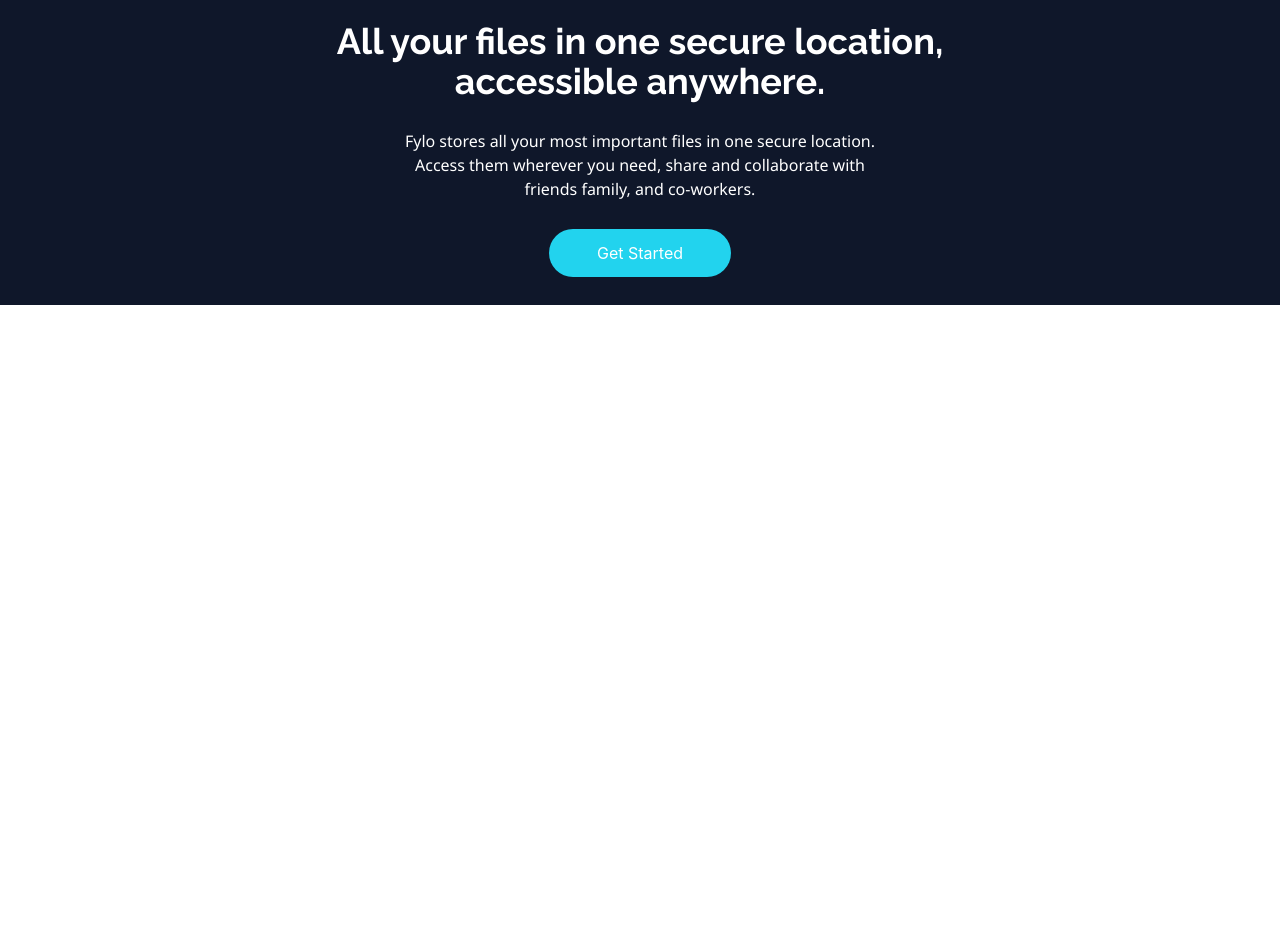
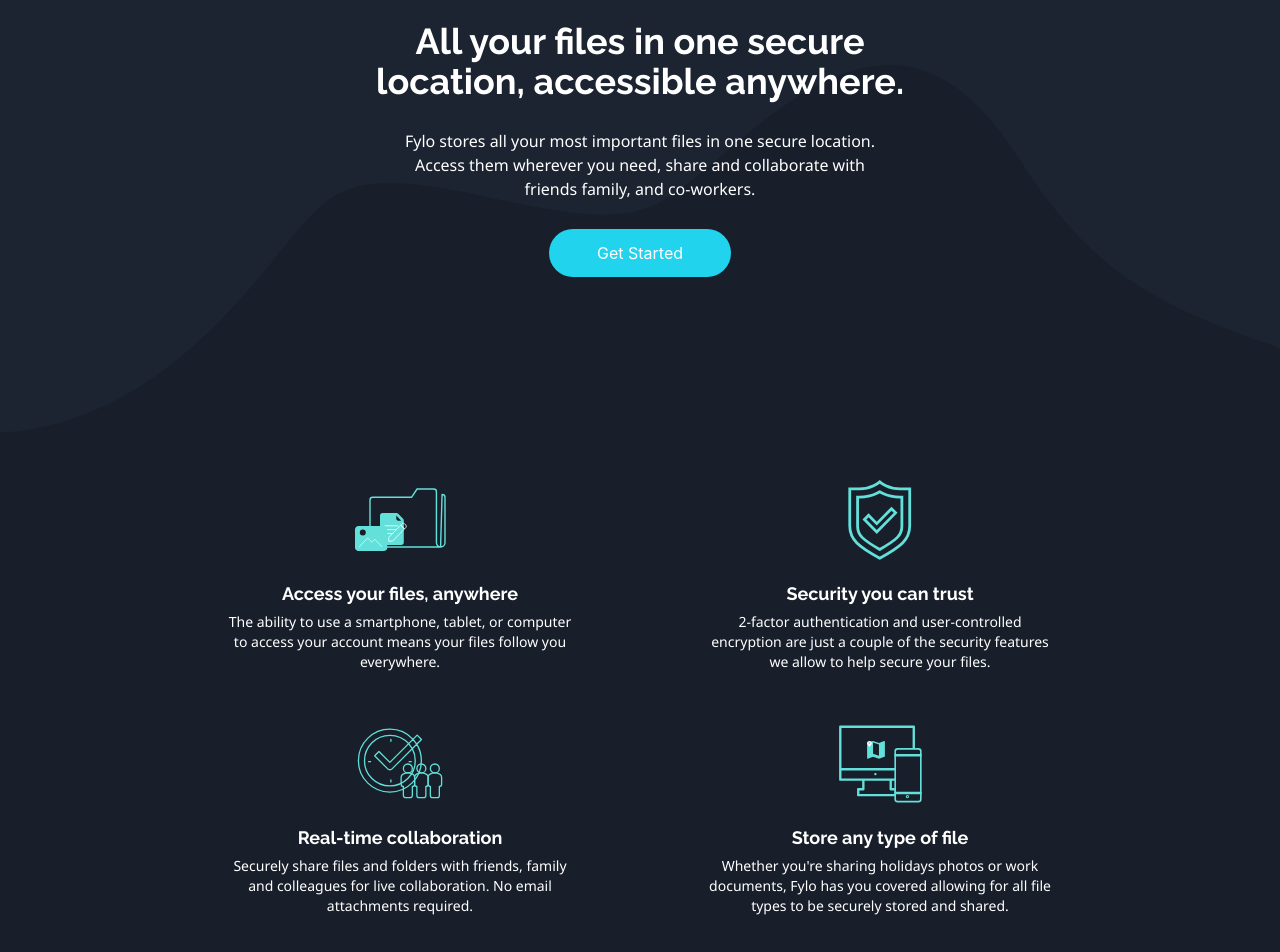
Before and after one commit to simonescob/fylo-landing, a React (Create React App) app: page / in a window 1280 px wide. Shown: the part 667-1619 px from the top of the page. Before the commit the page ends 972 px from the top, so only its background shows below. Built offline with nearby package versions, Linux system fonts and the light colour scheme.

Commit message:
folders replaced to file per component and feature section added

```diff
--- a/src/App.tsx
+++ b/src/App.tsx
@@ -1,15 +1,16 @@
 import React from 'react';
 import './App.css';
 import Topbar from './components/topbar';
-import Header from './sections/header';
-
+import Features from './sections/Features';
+import Header from './sections/Header';
 
 function App() {
   return (
-    <div className="App">
+    <div>
 
       <Topbar/>
       <Header/>
+      <Features/>
 
     </div>
   );
--- /dev/null
+++ b/src/components/Feature.tsx
@@ -0,0 +1,23 @@
+import React from 'react'
+
+type FeatureProps = {
+  icon: string,
+  title: string,
+  description: string,
+}
+
+function Feature({icon, title, description}:FeatureProps) {
+  return (
+    <div className='w-1/2 flex flex-col items-center py-4 mb-5'>
+
+      <div className="h-20 flex justify-center items-center mb-5">
+        <img className='max-h-full' src={icon} alt={`title-icon-fylo`} />
+      </div>
+      <h3 className='font-raleway font-bold text-lg mb-1'>{title}</h3>
+      <div className='w-[350px] font-noto-sans font-normal text-sm text-center'>{description}</div>
+
+    </div>
+  )
+}
+
+export default Feature;
--- a/src/components/topbar/index.tsx
+++ b/src/components/topbar/index.tsx
@@ -20,7 +20,7 @@
   ]
 
   return (
-    <div className='flex justify-between items-center px-20 py-7 bg-slate-900 text-white'>
+    <div className='flex justify-between items-center px-20 py-7 bg-intro-dark-blue text-white'>
 
       <img className='w-32' src={logo} alt="" />
 
--- /dev/null
+++ b/src/sections/Features.tsx
@@ -0,0 +1,52 @@
+import React from 'react'
+import Feature from '../components/Feature';
+import anyFile from '../images/icon-any-file.svg';
+import accAny from '../images/icon-access-anywhere.svg';
+import security from '../images/icon-security.svg';
+import collab from '../images/icon-collaboration.svg';
+
+function Features() {
+
+  const featureList = [
+    {
+      icon: anyFile,
+      title: 'Access your files, anywhere',
+      description: 'The ability to use a smartphone, tablet, or computer to access your account means your files follow you everywhere.',
+    },
+    {
+      icon: security,
+      title: 'Security you can trust',
+      description: '2-factor authentication and user-controlled encryption are just a couple of the security features we allow to help secure your files.',
+    },
+    {
+      icon: collab,
+      title: 'Real-time collaboration',
+      description: 'Securely share files and folders with friends, family and colleagues for live collaboration. No email attachments required.',
+    },
+    {
+      icon: accAny,
+      title: 'Store any type of file',
+      description: "Whether you're sharing holidays photos or work documents, Fylo has you covered allowing for all file types to be securely stored and shared.",
+    },
+  ]
+
+  return (
+    <div className='flex justify-center bg-main-dark-blue text-white'>
+
+      <div className="flex flex-wrap w-3/4 text-white">
+        {
+          featureList.map(feature =>
+            <Feature
+              icon={feature.icon}
+              title={feature.title}
+              description={feature.description}
+            />
+          )
+        }
+      </div>
+
+    </div>
+  )
+}
+
+export default Features;
--- /dev/null
+++ b/src/sections/Header.tsx
@@ -0,0 +1,35 @@
+import React from 'react'
+import ButtonCTA from '../components/ButtonCTA';
+import img from '../images/illustration-intro.png';
+import bgCurveDT from '../images/bg-curvy-desktop.svg';
+
+function Header() {
+  return (
+    <header className='flex flex-col justify-center items-center bg-intro-dark-blue text-white'>
+
+      <img className='mt-8' src={img} alt="" />
+
+      <div className="relative flex flex-col justify-center items-center">
+
+        <div className="w-[33rem] font-raleway font-bold text-4xl text-center pt-7">
+          All your files in one secure location, accessible anywhere.
+        </div>
+
+        <div className="w-[30rem] font-noto-sans font-normal text-base text-center pt-7">
+          Fylo stores all your most important files in one secure location. Access them wherever
+          you need, share and collaborate with friends family, and co-workers.
+        </div>
+
+        <ButtonCTA
+          text='Get Started'
+        />
+
+      </div>
+
+      <img className='-mt-60' src={bgCurveDT} alt="bg-curve" />
+
+    </header>
+  )
+}
+
+export default Header;
--- a/src/sections/header/index.tsx
+++ /dev/null
@@ -1,28 +0,0 @@
-import React from 'react'
-import ButtonCTA from '../../components/ButtonCTA';
-import img from '../../images/illustration-intro.png';
-
-function Header() {
-  return (
-    <div className='flex flex-col justify-center items-center bg-slate-900 text-white'>
-
-      <img className='mt-8' src={img} alt="" />
-
-      <div className="w-[55%] font-raleway font-bold text-4xl text-center pt-7">
-        All your files in one secure location, accessible anywhere.
-      </div>
-
-      <div className="w-[38%] font-noto-sans font-normal text-base text-center pt-7">
-        Fylo stores all your most important files in one secure location. Access them wherever
-        you need, share and collaborate with friends family, and co-workers.
-      </div>
-
-      <ButtonCTA
-        text='Get Started'
-      />
-
-    </div>
-  )
-}
-
-export default Header;
--- a/tailwind.config.js
+++ b/tailwind.config.js
@@ -4,7 +4,14 @@
     "./src/**/*.{js,jsx,ts,tsx}",
   ],
   theme: {
-    extend: {},
+    extend: {
+      colors:{
+        'intro-dark-blue' : 'hsl(217, 28%, 15%)',
+        'main-dark-blue' : 'hsl(218, 28%, 13%)',
+        'footer-dark-blue' : 'hsl(216, 53%, 9%)',
+        'testimonials-dark-blue' : 'hsl(219, 30%, 18%)',
+      }
+    },
     fontFamily: {
       'noto-sans': 'Noto Sans, sans-serif',
       'raleway': 'Raleway, sans-serif',
```
